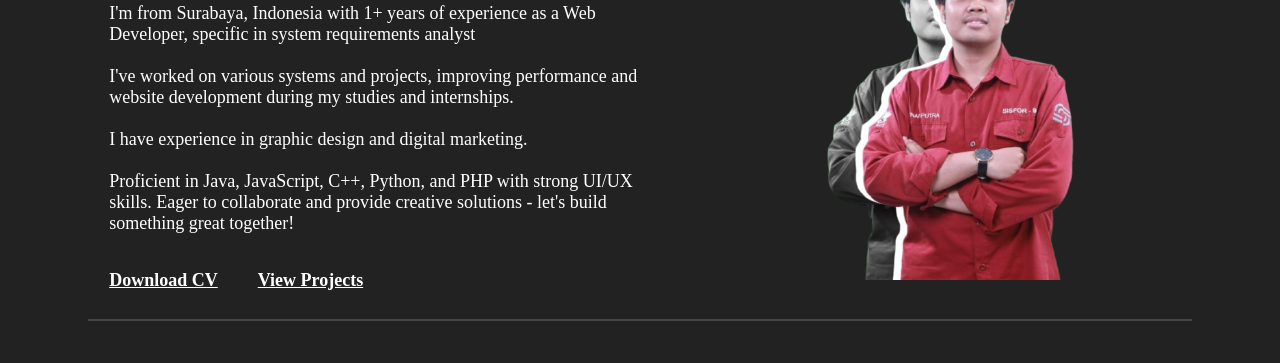
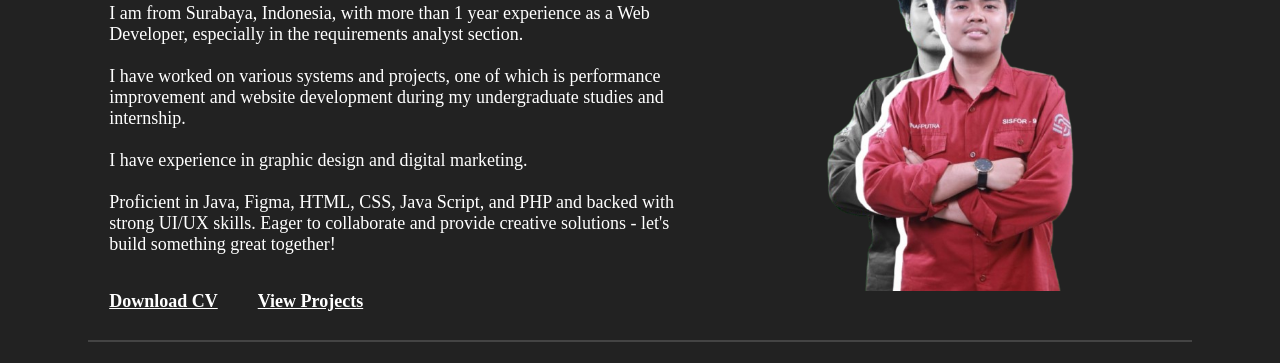
Before and after one commit to DinarPutra1408/Tugas2Pweb_Portofolio_Dinar, a plain HTML site: page index.html in a window 1280 px wide. Shown: the part 316-679 px from the top of the page. Drawn offline with Linux system fonts and the light colour scheme.

Commit message:
Update index.html

```diff
--- a/index.html
+++ b/index.html
@@ -59,13 +59,13 @@
                                 <br><br>
 
                                 <font size="4" color="#FFFFFF">
-                                    I'm from Surabaya, Indonesia with 1+ years of experience as a Web Developer, specific in system requirements analyst
+                                    I am from Surabaya, Indonesia, with more than 1 year experience as a Web Developer, especially in the requirements analyst section.
                                     <br><br>
-                                    I've worked on various systems and projects, improving performance and website development during my studies and internships.
+                                    I have worked on various systems and projects, one of which is performance improvement and website development during my undergraduate studies and internship.
                                     <br><br>
                                     I have experience in graphic design and digital marketing.
                                     <br><br>
-                                    Proficient in Java, JavaScript, C++, Python, and PHP with strong UI/UX skills.
+                                    Proficient in Java, Figma, HTML, CSS, Java Script, and PHP and backed with strong UI/UX skills.
                                     Eager to collaborate and provide creative solutions - let's build something great together!
                                 </font>
                                 <br><br><br>
```
